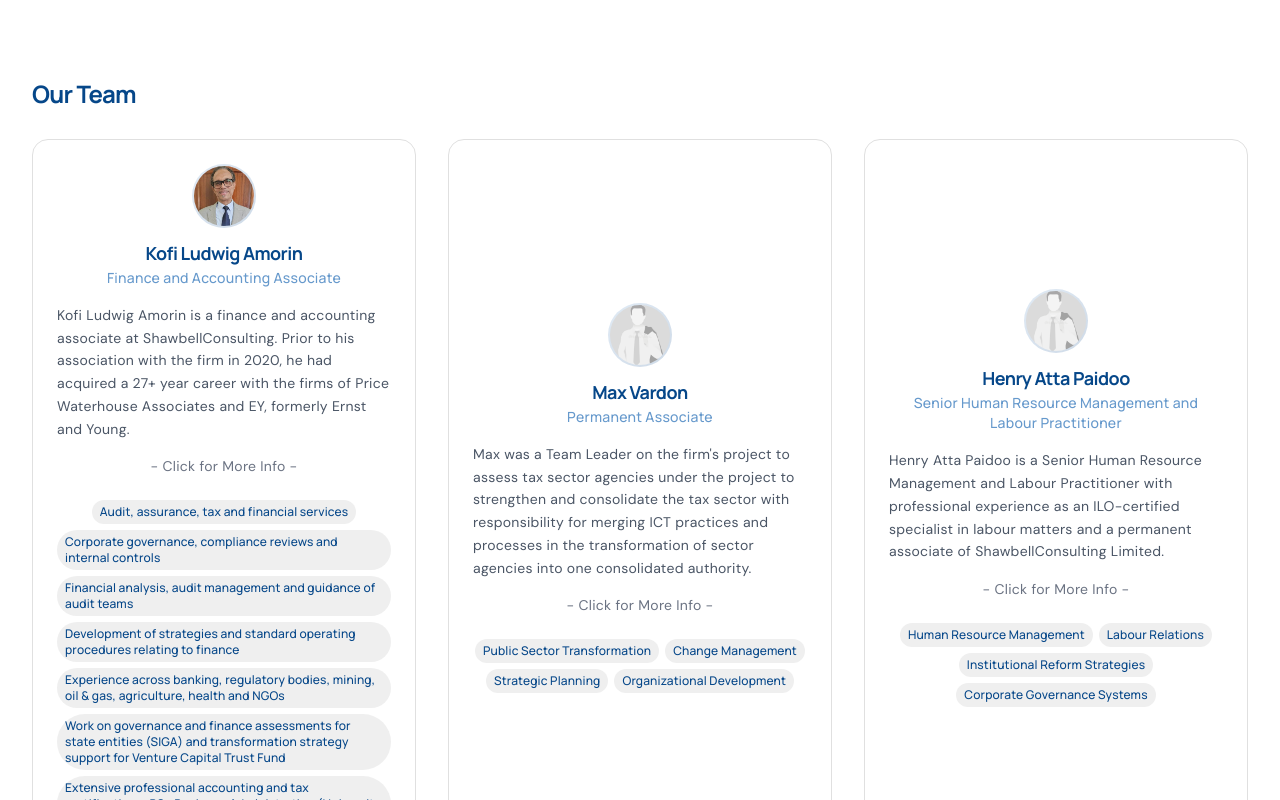
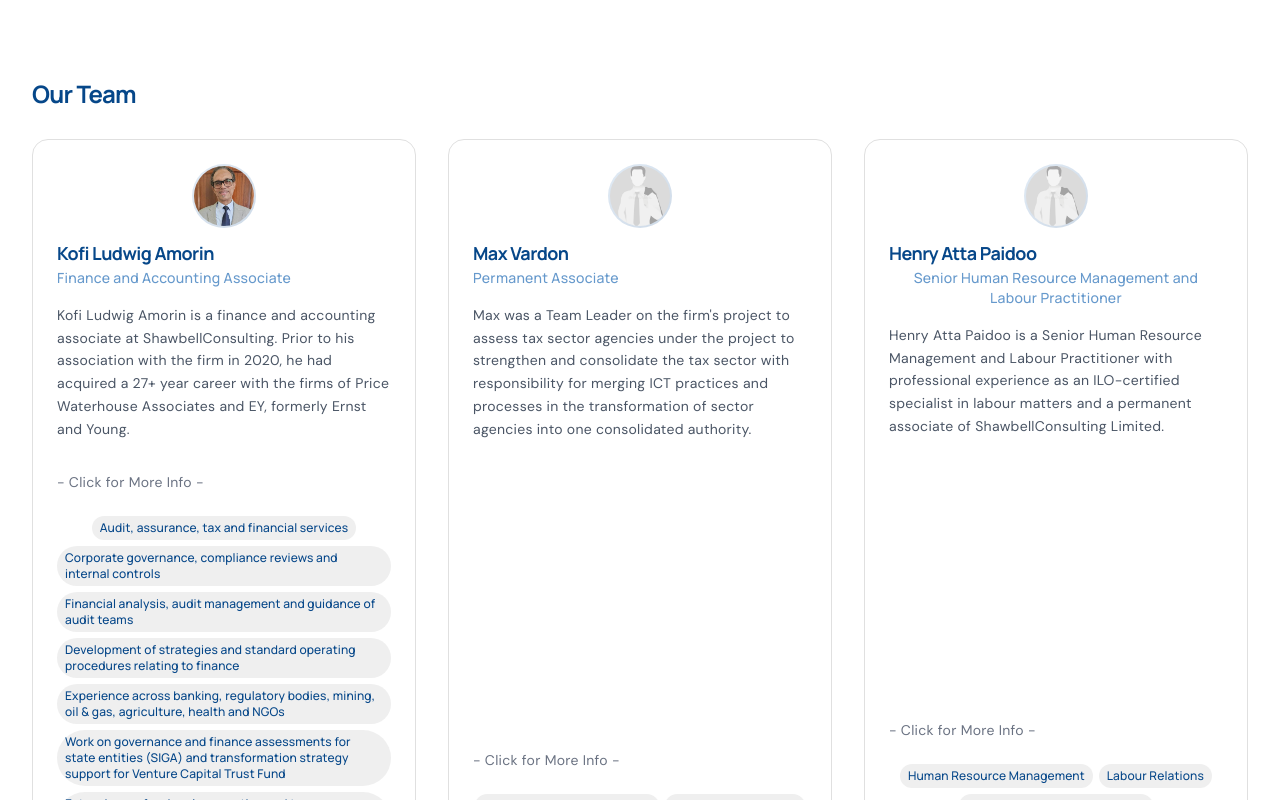
Before and after one commit to Puzzle-Fxr/shawbellconsulting, a React (Vite) app: page /people in a window 1280 px wide. Shown: the part 1540-2340 px from the top of the page. Built offline with nearby package versions, Linux system fonts and the light colour scheme.

Commit message:
edited the member cards to look more uniform

```diff
--- a/src/pages/People.tsx
+++ b/src/pages/People.tsx
@@ -91,16 +91,16 @@ export default function People() {
                 viewport={{ once: true }}
                 transition={{ duration: 0.4, delay: i * 0.1 }}
                 onClick={() => openPerson(person)}
-                className="card-lift bg-white rounded-2xl border border-platinum p-6 hover:border-ocean/30 text-left cursor-pointer"
+                className="card-lift bg-white rounded-2xl border border-platinum p-6 hover:border-ocean/30 text-left cursor-pointer h-full flex flex-col"
               >
                 <div className="w-16 h-16 bg-gradient-to-br from-ocean/20 to-steel/20 rounded-full mx-auto mb-4 flex items-center justify-center">
                   <img src={person.imageUrl} alt={person.name} className="w-15 h-15 rounded-full object-cover" />
                 </div>
                 <h4 className="font-heading font-bold text-lg text-steel text-center mb-1">{person.name}</h4>
                 <p className="text-ocean font-heading font-medium text-sm text-center mb-4">{person.role}</p>
-                <p className="text-gray-600 text-sm leading-relaxed mb-4">{person.bio}</p>
+                <p className="text-gray-600 text-sm leading-relaxed mb-4 flex-grow">{person.bio}</p>
                 <p className="mt-4 mb-6 text-sm text-gray-500 text-center"> - Click for More Info - </p>
-                <div className="flex flex-wrap gap-1.5 justify-center">
+                <div className="flex flex-wrap gap-1.5 justify-center mt-auto">
                   {person.specialties.map(s => (
                     <span key={s} className="bg-platinum/50 text-steel font-heading font-medium text-xs px-2 py-1 rounded-full">
                       {s}
```
